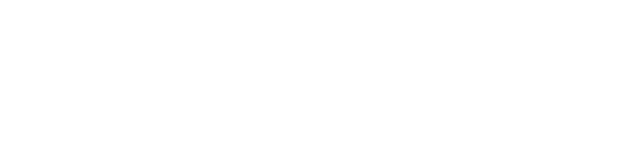
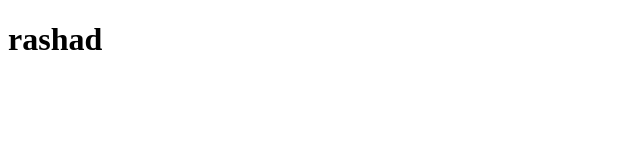
Before and after one commit to rashadraz/git-introduction, a plain HTML site: page index.html in a window 1280 px wide. Shown: the whole page, without its empty margins (0-640 px from the left). Drawn offline with Linux system fonts and the light colour scheme.

Commit message:
changed h1 tag

```diff
--- a/index.html
+++ b/index.html
@@ -7,6 +7,6 @@
     <title>Document</title>
 </head>
 <body>
-
+    <h1>rashad</h1>
 </body>
 </html>
```
